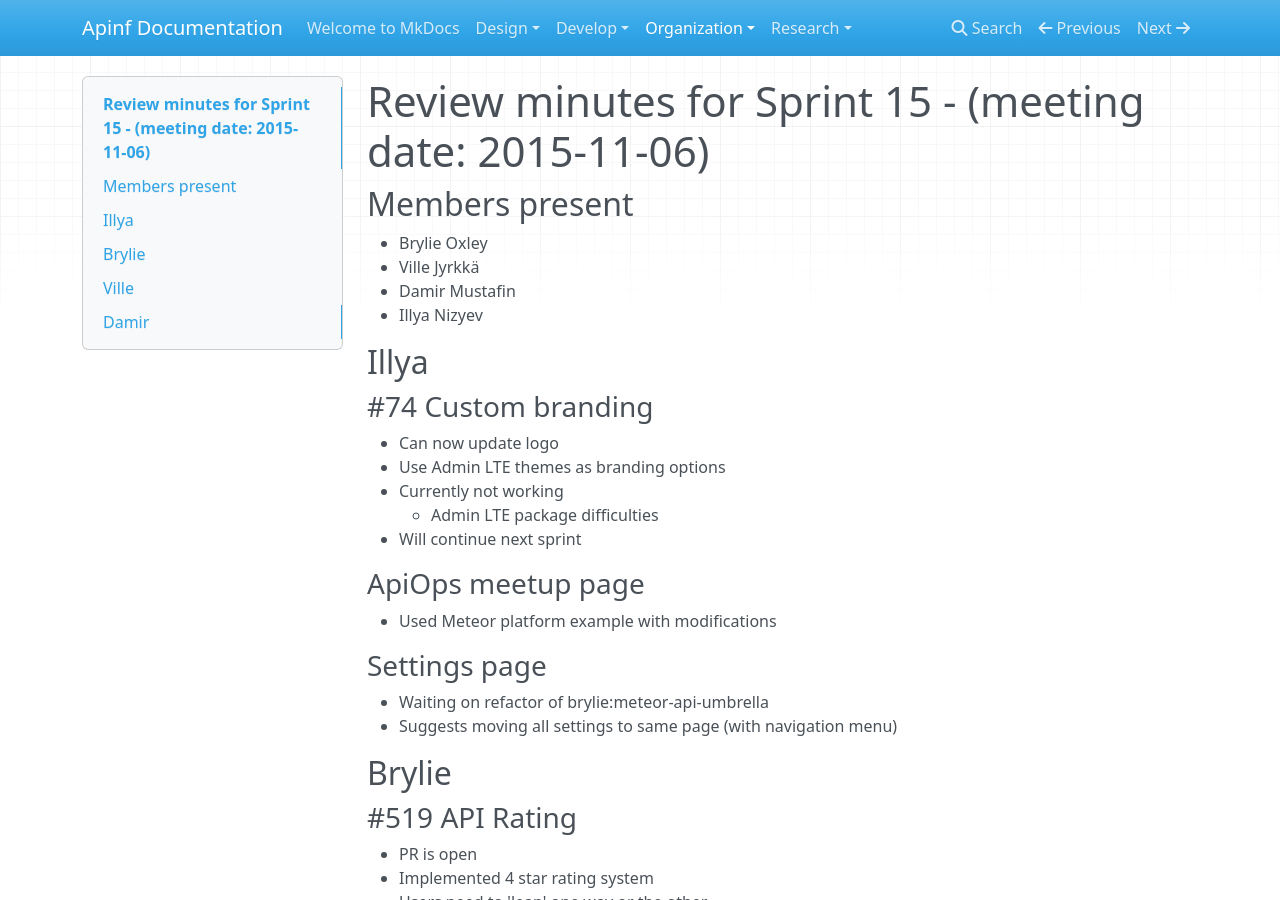
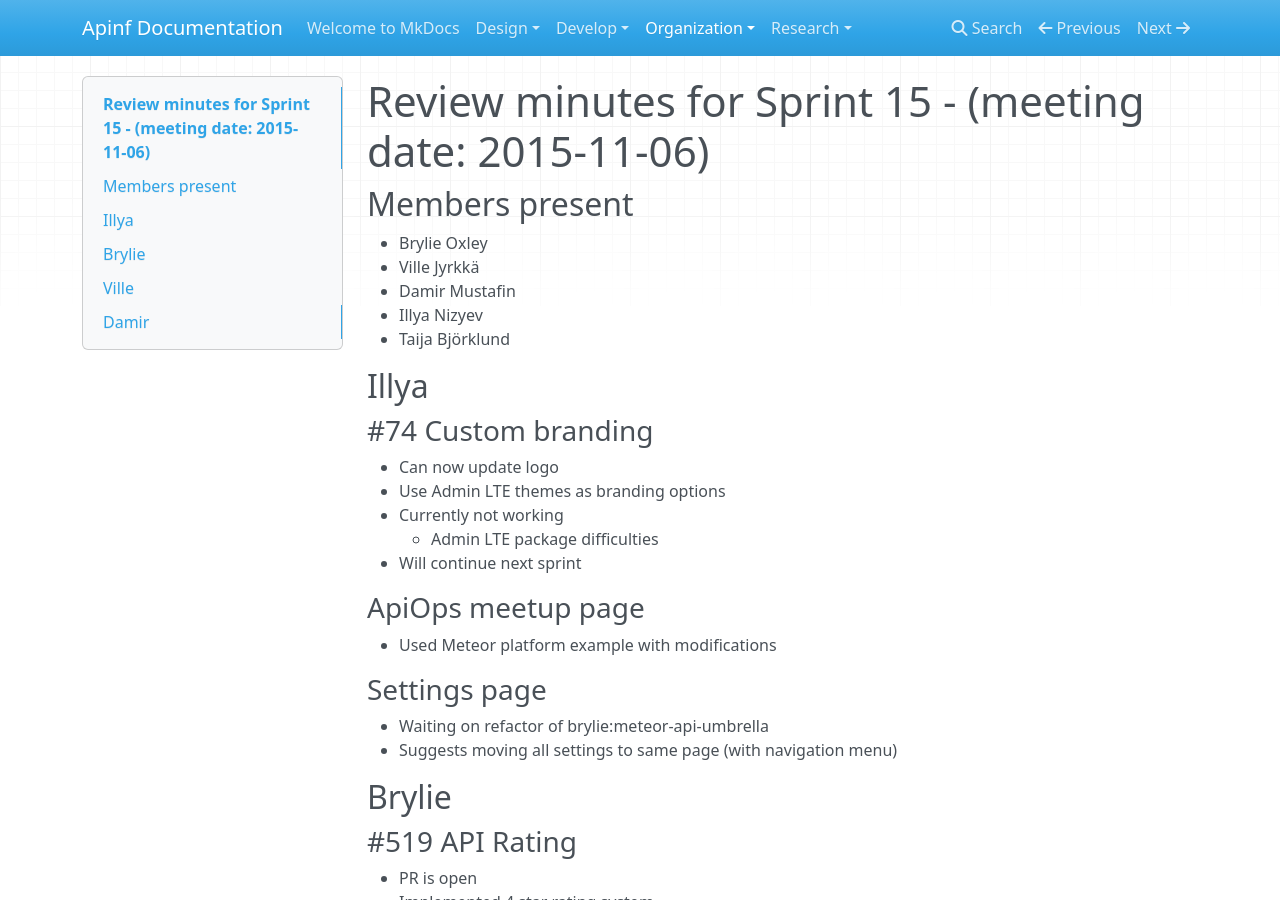
Before and after one commit to apinf/docs, an MkDocs documentation site: the page built from docs/organization/minutes/2015-11-06-Sprint-15-Review.md, in a window 1280 px wide and 900 px high. Built offline with MkDocs 1.6.1, drawn with Linux system fonts in a browser that asks for light colours; nearby versions of some CDN libraries.

Commit message:
Update 2015-11-06-Sprint-15-Review.md

```diff
--- a/docs/organization/minutes/2015-11-06-Sprint-15-Review.md
+++ b/docs/organization/minutes/2015-11-06-Sprint-15-Review.md
@@ -5,6 +5,7 @@
 * Ville Jyrkkä
 * Damir Mustafin
 * Illya Nizyev
+* Taija Björklund
 
 ## Illya
 ### #74 Custom branding
```
